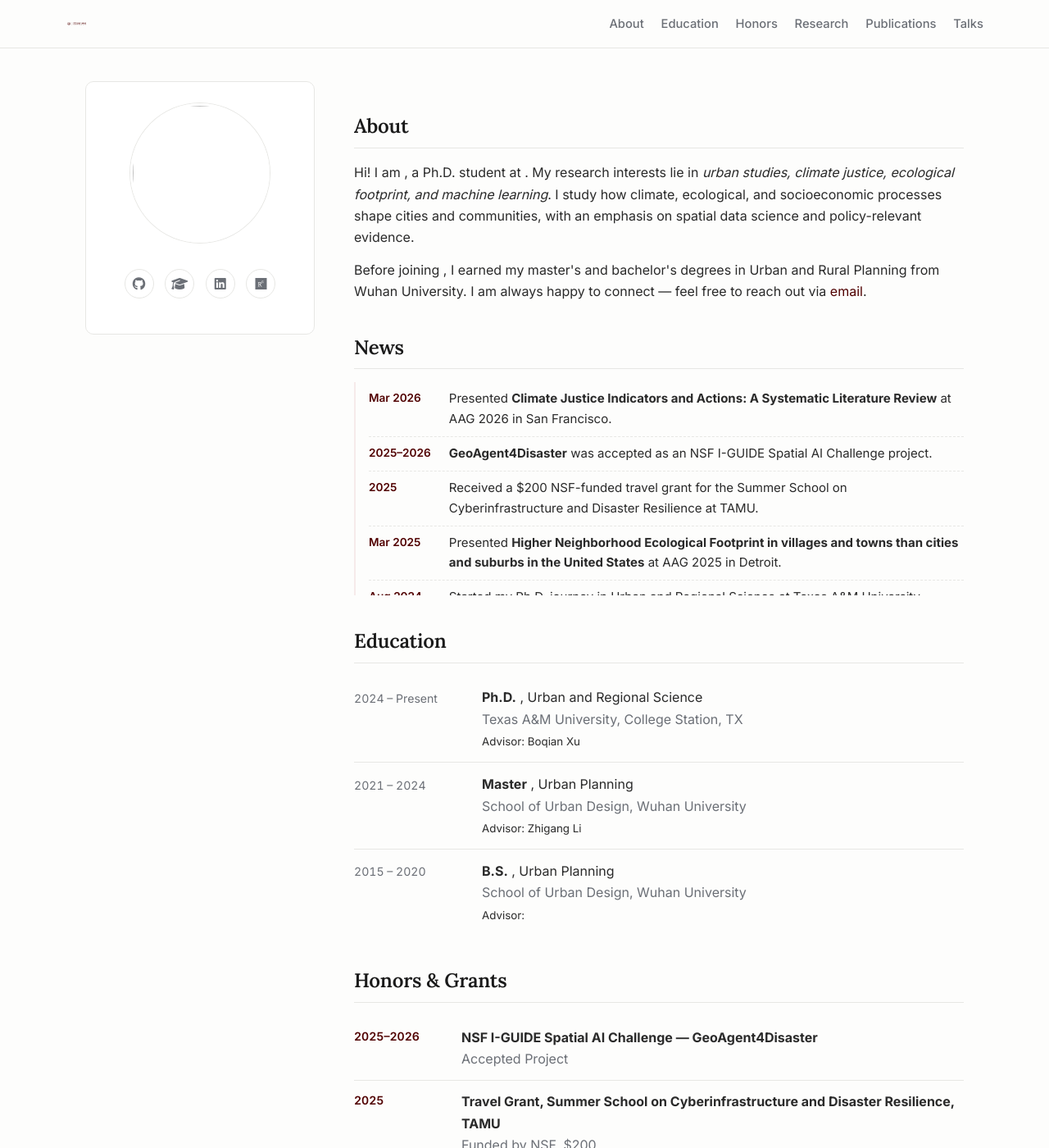
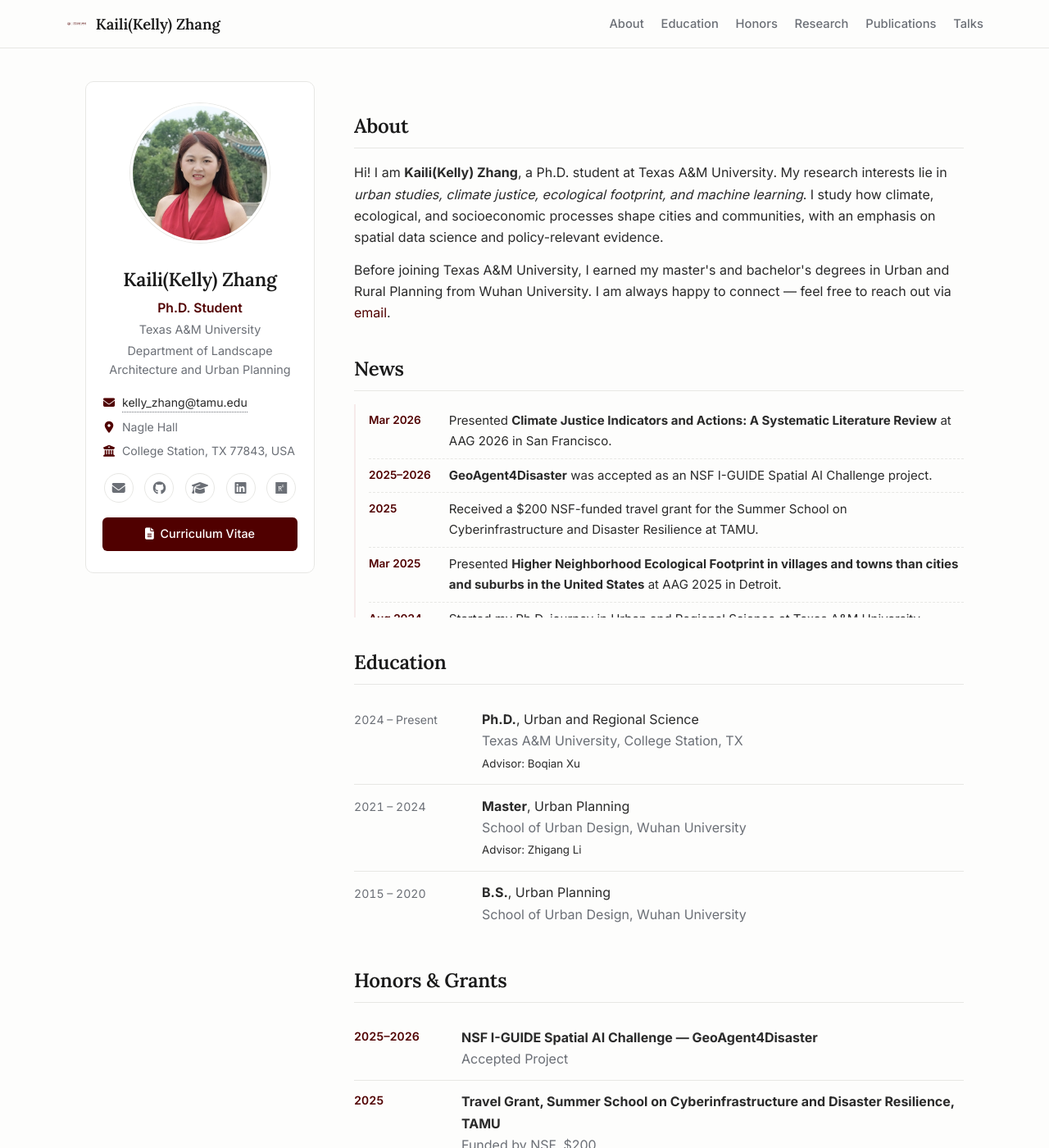
Before and after one commit to kellyzhang8/kellyzhang8.github.io, a Jekyll site: the page index.html, which Jekyll copies as it is, in a window 1280 px wide and 1400 px high. Shown: the whole window at 82% size. Built offline with Jekyll 4.4.1, drawn with Linux system fonts in a browser that asks for light colours; some of the changed text lies outside the part shown.

Commit message:
Publish static homepage

```diff
--- a/index.html
+++ b/index.html
@@ -1,182 +1,129 @@
----
-layout: default
-title: Home
----
+<!DOCTYPE html>
+<html lang="en">
+<head>
+  <meta charset="UTF-8">
+  <meta name="viewport" content="width=device-width, initial-scale=1.0">
+  <title>Home · Kaili(Kelly) Zhang</title>
+  <meta name="description" content="Personal homepage of Kelly Zhang — PhD Student / Researcher at Texas A&amp;M University">
+  <meta name="theme-color" content="#500000">
+  <link rel="icon" type="image/svg+xml" href="assets/img/tamu-logo.svg">
+  <link rel="shortcut icon" href="assets/img/tamu-logo.svg">
+  <link rel="preconnect" href="https://fonts.googleapis.com">
+  <link rel="preconnect" href="https://fonts.gstatic.com" crossorigin>
+  <link href="https://fonts.googleapis.com/css2?family=Inter:wght@300;400;500;600;700&family=Lora:ital,wght@0,400;0,500;0,600;1,400&display=swap" rel="stylesheet">
+  <link rel="stylesheet" href="https://cdnjs.cloudflare.com/ajax/libs/font-awesome/6.5.1/css/all.min.css">
+  <link rel="stylesheet" href="assets/css/main.css">
+</head>
+<body>
+  <header class="site-header">
+    <div class="container nav-wrap">
+      <a href="/" class="site-brand">
+        <img class="brand-logo" src="assets/img/tamu-logo.svg" alt="TAMU">
+        <span class="site-title">Kaili(Kelly) Zhang</span>
+      </a>
+      <nav class="site-nav">
+        <a href="#about">About</a>
+        <a href="#education">Education</a>
+        <a href="#honors">Honors</a>
+        <a href="#research">Research</a>
+        <a href="#publications">Publications</a>
+        <a href="#talks">Talks</a>
+      </nav>
+    </div>
+  </header>
 
-<!-- =====================  LEFT  —  PROFILE CARD  ===================== -->
+  <div class="layout">
     <aside class="profile-card">
-  <img class="avatar" src="{{ site.profile.photo | relative_url }}" alt="{{ site.profile.name }}">
-  <h1 class="name">{{ site.profile.name }}</h1>
-  <p class="position">{{ site.profile.position }}</p>
-  <p class="affil">{{ site.profile.affiliation }}</p>
-  {% if site.profile.department %}<p class="dept">{{ site.profile.department }}</p>{% endif %}
-
+      <img class="avatar" src="assets/img/profile.svg" alt="Kaili(Kelly) Zhang">
+      <h1 class="name">Kaili(Kelly) Zhang</h1>
+      <p class="position">Ph.D. Student</p>
+      <p class="affil">Texas A&amp;M University</p>
+      <p class="dept">Department of Landscape Architecture and Urban Planning</p>
       <ul class="contact">
-    {% if site.profile.email %}
-    <li><i class="fa-solid fa-envelope"></i>
-      <a href="mailto:{{ site.profile.email }}">{{ site.profile.email }}</a>
-    </li>
-    {% endif %}
-    {% if site.profile.office %}
-    <li><i class="fa-solid fa-location-dot"></i> {{ site.profile.office }}</li>
-    {% endif %}
-    {% if site.profile.address %}
-    <li><i class="fa-solid fa-building-columns"></i> {{ site.profile.address }}</li>
-    {% endif %}
+        <li><i class="fa-solid fa-envelope"></i><a href="mailto:kelly_zhang@tamu.edu">kelly_zhang@tamu.edu</a></li>
+        <li><i class="fa-solid fa-location-dot"></i> Nagle Hall</li>
+        <li><i class="fa-solid fa-building-columns"></i> College Station, TX 77843, USA</li>
       </ul>
-
-  {% include social.html %}
-
-  {% if site.profile.cv %}
-  <a class="cv-btn" href="{{ site.profile.cv | relative_url }}" target="_blank">
-    <i class="fa-solid fa-file-lines"></i> &nbsp;Curriculum Vitae
-  </a>
-  {% endif %}
+      <ul class="socials">
+        <li><a href="mailto:kelly_zhang@tamu.edu" target="_blank" title="Email"><i class="fa-solid fa-envelope"></i></a></li>
+        <li><a href="https://github.com/kellyzhang8" target="_blank" title="GitHub"><i class="fa-brands fa-github"></i></a></li>
+        <li><a href="https://scholar.google.com/citations?user=Z9rfcV0AAAAJ" target="_blank" title="Google Scholar"><i class="fa-solid fa-graduation-cap"></i></a></li>
+        <li><a href="https://www.linkedin.com/in/kaili-zhang-966ab42a8" target="_blank" title="LinkedIn"><i class="fa-brands fa-linkedin"></i></a></li>
+        <li><a href="https://www.researchgate.net/profile/Kaili-Zhang-20" target="_blank" title="ResearchGate"><i class="fa-brands fa-researchgate"></i></a></li>
+  </ul>
+  <a class="cv-btn" href="assets/files/CV_KellyZhang.pdf" target="_blank"><i class="fa-solid fa-file-lines"></i> &nbsp;Curriculum Vitae</a>
 </aside>
 
-<!-- =====================  RIGHT  —  MAIN CONTENT  ===================== -->
 <main class="content">
-
-  <!-- ABOUT -->
   <section id="about">
     <h2>About</h2>
-    <p>
-      Hi! I am <strong>{{ site.profile.name }}</strong>, a Ph.D. student at
-      {{ site.profile.affiliation }}. My research interests lie in
-      <em>urban studies, climate justice, ecological footprint, and machine learning</em>.
-      I study how climate, ecological, and socioeconomic processes shape cities and communities,
-      with an emphasis on spatial data science and policy-relevant evidence.
-    </p>
-    <p>
-      Before joining {{ site.profile.affiliation }}, I earned my master's and bachelor's degrees
-      in Urban and Rural Planning from Wuhan University.
-      I am always happy to connect — feel free to reach out via
-      <a href="mailto:{{ site.profile.email }}">email</a>.
-    </p>
+    <p>Hi! I am <strong>Kaili(Kelly) Zhang</strong>, a Ph.D. student at Texas A&amp;M University. My research interests lie in <em>urban studies, climate justice, ecological footprint, and machine learning</em>. I study how climate, ecological, and socioeconomic processes shape cities and communities, with an emphasis on spatial data science and policy-relevant evidence.</p>
+    <p>Before joining Texas A&amp;M University, I earned my master's and bachelor's degrees in Urban and Rural Planning from Wuhan University. I am always happy to connect — feel free to reach out via <a href="mailto:kelly_zhang@tamu.edu">email</a>.</p>
   </section>
 
-  <!-- NEWS -->
-  {% if site.data.news and site.data.news.size > 0 %}
   <section id="news">
     <h2>News</h2>
     <ul class="news-list">
-      {% for item in site.data.news limit: 6 %}
-      <li>
-        <span class="news-date">{{ item.date }}</span>
-        <span class="news-body">{{ item.content | markdownify | remove: '<p>' | remove: '</p>' }}</span>
-      </li>
-      {% endfor %}
+          <li><span class="news-date">Mar 2026</span><span class="news-body">Presented <strong>Climate Justice Indicators and Actions: A Systematic Literature Review</strong> at AAG 2026 in San Francisco.</span></li>
+          <li><span class="news-date">2025–2026</span><span class="news-body"><strong>GeoAgent4Disaster</strong> was accepted as an NSF I-GUIDE Spatial AI Challenge project.</span></li>
+          <li><span class="news-date">2025</span><span class="news-body">Received a $200 NSF-funded travel grant for the Summer School on Cyberinfrastructure and Disaster Resilience at TAMU.</span></li>
+          <li><span class="news-date">Mar 2025</span><span class="news-body">Presented <strong>Higher Neighborhood Ecological Footprint in villages and towns than cities and suburbs in the United States</strong> at AAG 2025 in Detroit.</span></li>
+          <li><span class="news-date">Aug 2024</span><span class="news-body">Started my Ph.D. journey in Urban and Regional Science at Texas A&amp;M University.</span></li>
   </ul>
 </section>
-  {% endif %}
 
-  <!-- EDUCATION -->
 <section id="education">
   <h2>Education</h2>
   <ul class="timeline">
-      {% for edu in site.data.education %}
-      <li>
-        <div class="tl-date">{{ edu.date }}</div>
-        <div class="tl-body">
-          <strong>{{ edu.degree }}</strong>
-          {% if edu.major %}, {{ edu.major }}{% endif %}<br>
-          <span class="tl-school">{{ edu.school }}</span>
-          {% if edu.advisor %}<br><small>Advisor: {{ edu.advisor }}</small>{% endif %}
-          {% if edu.note %}<br><small>{{ edu.note }}</small>{% endif %}
-        </div>
-      </li>
-      {% endfor %}
+          <li><div class="tl-date">2024 – Present</div><div class="tl-body"><strong>Ph.D.</strong>, Urban and Regional Science<br><span class="tl-school">Texas A&amp;M University, College Station, TX</span><br><small>Advisor: Boqian Xu</small></div></li>
+          <li><div class="tl-date">2021 – 2024</div><div class="tl-body"><strong>Master</strong>, Urban Planning<br><span class="tl-school">School of Urban Design, Wuhan University</span><br><small>Advisor: Zhigang Li</small></div></li>
+          <li><div class="tl-date">2015 – 2020</div><div class="tl-body"><strong>B.S.</strong>, Urban Planning<br><span class="tl-school">School of Urban Design, Wuhan University</span></div></li>
   </ul>
 </section>
 
-  <!-- HONORS / GRANTS -->
-  {% if site.data.awards and site.data.awards.size > 0 %}
 <section id="honors">
   <h2>Honors &amp; Grants</h2>
   <ul class="detail-list">
-      {% for award in site.data.awards %}
-      <li>
-        <div class="detail-date">{{ award.date }}</div>
-        <div class="detail-body">
-          <strong>{{ award.title }}</strong>
-          {% if award.detail %}<br><span>{{ award.detail }}</span>{% endif %}
-        </div>
-      </li>
-      {% endfor %}
+          <li><div class="detail-date">2025–2026</div><div class="detail-body"><strong>NSF I-GUIDE Spatial AI Challenge — GeoAgent4Disaster</strong><br><span>Accepted Project</span></div></li>
+          <li><div class="detail-date">2025</div><div class="detail-body"><strong>Travel Grant, Summer School on Cyberinfrastructure and Disaster Resilience, TAMU</strong><br><span>Funded by NSF, $200</span></div></li>
   </ul>
 </section>
-  {% endif %}
 
-  <!-- RESEARCH / PROJECTS -->
 <section id="research">
   <h2>Research &amp; Projects</h2>
   <div class="research-grid">
-      {% for proj in site.data.research %}
-      <article class="research-item">
-        {% if proj.image %}
-        <img src="{{ proj.image | relative_url }}" alt="{{ proj.title }}">
-        {% endif %}
-        <div class="research-body">
-          <h3>{{ proj.title }}</h3>
-          <p>{{ proj.description }}</p>
-          {% if proj.links %}
-          <div class="proj-links">
-            {% for link in proj.links %}
-            <a href="{{ link.url }}" target="_blank">{{ link.label }}</a>
-            {% endfor %}
-          </div>
-          {% endif %}
-        </div>
-      </article>
-      {% endfor %}
+          <article class="research-item"><div class="research-body"><h3>GeoAgent4Disaster</h3><p>An autonomous multi-agent framework for multimodal disaster assessment, developed as an accepted NSF I-GUIDE Spatial AI Challenge project.</p><div class="proj-links"><a href="https://iguide.illinois.edu/" target="_blank">Project</a></div></div></article>
+          <article class="research-item"><div class="research-body"><h3>Climate Justice Indicators and Actions</h3><p>A systematic literature review on how climate justice is measured, operationalized, and translated into urban and regional action.</p></div></article>
+          <article class="research-item"><div class="research-body"><h3>Neighborhood Ecological Footprint</h3><p>A spatial analysis of ecological footprint patterns across villages, towns, cities, and suburbs in the United States.</p></div></article>
   </div>
 </section>
 
-  <!-- PUBLICATIONS -->
 <section id="publications">
   <h2>Publications</h2>
-    <p class="section-note"><small>
-      Full list available on <a href="https://scholar.google.com/citations?user=Z9rfcV0AAAAJ&hl=en" target="_blank">Google Scholar</a>.
-    </small></p>
+  <p class="section-note"><small>Full list available on <a href="https://scholar.google.com/citations?user=Z9rfcV0AAAAJ&amp;hl=en" target="_blank">Google Scholar</a>.</small></p>
   <ol class="pub-list">
-      {% for pub in site.data.publications %}
-      <li class="pub-item">
-        <div class="pub-title">{{ pub.title }}</div>
-        <div class="pub-authors">{{ pub.authors }}</div>
-        <div class="pub-venue">
-          <em>{{ pub.venue }}</em>{% if pub.year %}, {{ pub.year }}{% endif %}.
-          {% if pub.note %}<span class="pub-badge">{{ pub.note }}</span>{% endif %}
-        </div>
-        {% if pub.links %}
-        <div class="pub-links">
-          {% for link in pub.links %}
-          <a href="{{ link.url }}" target="_blank">[{{ link.label }}]</a>
-          {% endfor %}
-        </div>
-        {% endif %}
-      </li>
-      {% endfor %}
+          <li class="pub-item"><div class="pub-title">Multi-objective optimization of urban land use across multiple scales: Balancing ecosystem services supply and demand with an integrated NSGA-II–PLUS model</div><div class="pub-authors">Xiaoyang Liu, <strong>Kaili Zhang</strong>, Weihao Shi, Zhigang Li</div><div class="pub-venue"><em>Environmental Impact Assessment Review, 121, 108531</em>, 2026.</div><div class="pub-links"><a href="https://doi.org/10.1016/j.eiar.2026.108531" target="_blank">[DOI]</a><a href="https://scholar.google.com/citations?view_op=view_citation&amp;hl=en&amp;user=Z9rfcV0AAAAJ&amp;pagesize=100&amp;citation_for_view=Z9rfcV0AAAAJ:2osOgNQ5qMEC" target="_blank">[Scholar]</a></div></li>
+          <li class="pub-item"><div class="pub-title">Impacts and threshold effects of urban human settlements upon job-housing balance in megacities: A case study of Wuhan metropolitan development area</div><div class="pub-authors">Zhigang Li, <strong>Kaili Zhang</strong>, Xiaoyang Liu, Da Liu</div><div class="pub-venue"><em>Journal of Natural Resources, 41(2), 500–515</em>, 2026. <span class="pub-badge">In Chinese</span></div><div class="pub-links"><a href="https://doi.org/10.31497/zrzyxb.20260211" target="_blank">[DOI]</a><a href="https://scholar.google.com/citations?view_op=view_citation&amp;hl=en&amp;user=Z9rfcV0AAAAJ&amp;pagesize=100&amp;citation_for_view=Z9rfcV0AAAAJ:9yKSN-GCB0IC" target="_blank">[Scholar]</a></div></li>
+          <li class="pub-item"><div class="pub-title">Urban Texture Identification and Characteristic Analysis Based on Percolation Theory—A Case Study of the Second Ring Road Area in Wuhan City</div><div class="pub-authors">Shen Yang, Qingming Zhan, <strong>Kaili Zhang</strong>, Hurex Paryzat</div><div class="pub-venue"><em>Land, 13(5), 717</em>, 2024.</div><div class="pub-links"><a href="https://doi.org/10.3390/land13050717" target="_blank">[DOI]</a><a href="https://scholar.google.com/citations?view_op=view_citation&amp;hl=en&amp;user=Z9rfcV0AAAAJ&amp;pagesize=100&amp;citation_for_view=Z9rfcV0AAAAJ:d1gkVwhDpl0C" target="_blank">[Scholar]</a></div></li>
+          <li class="pub-item"><div class="pub-title">Examining supply-demand imbalances and social inequalities of regulating ecosystem services in high-density cities: A case study of Wuhan, China</div><div class="pub-authors">Wenya Zhai, <strong>Kaili Zhang</strong>, Feicui Gou, Hanbei Cheng, Zhigang Li, Yan Zhang</div><div class="pub-venue"><em>Ecological Indicators, 154, 110654</em>, 2023.</div><div class="pub-links"><a href="https://doi.org/10.1016/j.ecolind.2023.110654" target="_blank">[DOI]</a><a href="https://scholar.google.com/citations?view_op=view_citation&amp;hl=en&amp;user=Z9rfcV0AAAAJ&amp;pagesize=100&amp;citation_for_view=Z9rfcV0AAAAJ:u5HHmVD_uO8C" target="_blank">[Scholar]</a></div></li>
+          <li class="pub-item"><div class="pub-title">“共同生产”视角下的城市社区微更新机制探析——以武汉南湖街道为例</div><div class="pub-authors">李志刚, 薛瑞爽, <strong>张凯莉</strong>, 郭炎, 李敏睿</div><div class="pub-venue"><em>现代城市研究, 10, 98–106</em>, 2023. <span class="pub-badge">In Chinese</span></div><div class="pub-links"><a href="https://scholar.google.com/citations?view_op=view_citation&amp;hl=en&amp;user=Z9rfcV0AAAAJ&amp;pagesize=100&amp;citation_for_view=Z9rfcV0AAAAJ:u-x6o8ySG0sC" target="_blank">[Scholar]</a></div></li>
   </ol>
 </section>
 
-  <!-- TALKS -->
-  {% if site.data.talks and site.data.talks.size > 0 %}
 <section id="talks">
   <h2>Talks</h2>
   <ul class="detail-list">
-      {% for talk in site.data.talks %}
-      <li>
-        <div class="detail-date">{{ talk.date }}</div>
-        <div class="detail-body">
-          <strong>{{ talk.title }}</strong><br>
-          <span>{{ talk.venue }}</span>
-          {% if talk.location %}<br><small>{{ talk.location }}</small>{% endif %}
-          {% if talk.type %}<span class="pub-badge">{{ talk.type }}</span>{% endif %}
-        </div>
-      </li>
-      {% endfor %}
+          <li><div class="detail-date">Mar 2026</div><div class="detail-body"><strong>Climate Justice Indicators and Actions: A Systematic Literature Review</strong><br><span>2026 Annual Meeting of the American Association of Geographers</span><br><small>San Francisco, California, USA</small> <span class="pub-badge">Oral</span></div></li>
+          <li><div class="detail-date">Mar 2025</div><div class="detail-body"><strong>Higher Neighborhood Ecological Footprint in villages and towns than cities and suburbs in the United States</strong><br><span>2025 Annual Meeting of the American Association of Geographers</span><br><small>Detroit, Michigan, USA</small> <span class="pub-badge">Oral</span></div></li>
         </ul>
       </section>
-  {% endif %}
+    </main>
+  </div>
 
-</main>
+  <footer class="site-footer">
+    <div class="container">
+      <p>&copy; 2026 Kaili(Kelly) Zhang. Built with Jekyll in the <em>minimal-light</em> style.</p>
+    </div>
+  </footer>
+</body>
+</html>
```
Lines whose indentation alone changed are shown as unchanged.
